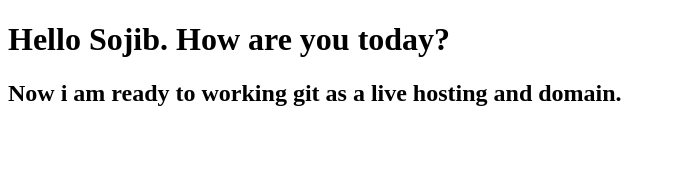
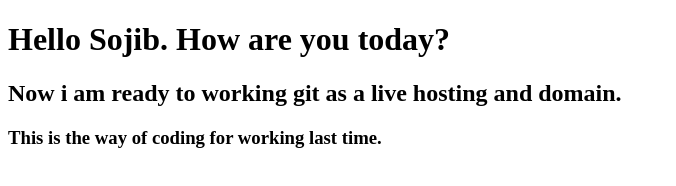
Before and after one commit to ashaansojib/web-projects, a plain HTML site: page index.html in a window 1280 px wide. Shown: the whole page, without its empty margins (0-676 px from the left). Drawn offline with Linux system fonts and the light colour scheme.

Commit message:
this is the last code

```diff
--- a/index.html
+++ b/index.html
@@ -8,5 +8,6 @@
 <body>
     <h1>Hello Sojib. How are you today?</h1>
     <h2>Now i am ready to working git as a live hosting and domain.</h2>
+    <h3>This is the way of coding for working last time.</h3>
 </body>
 </html>
```
